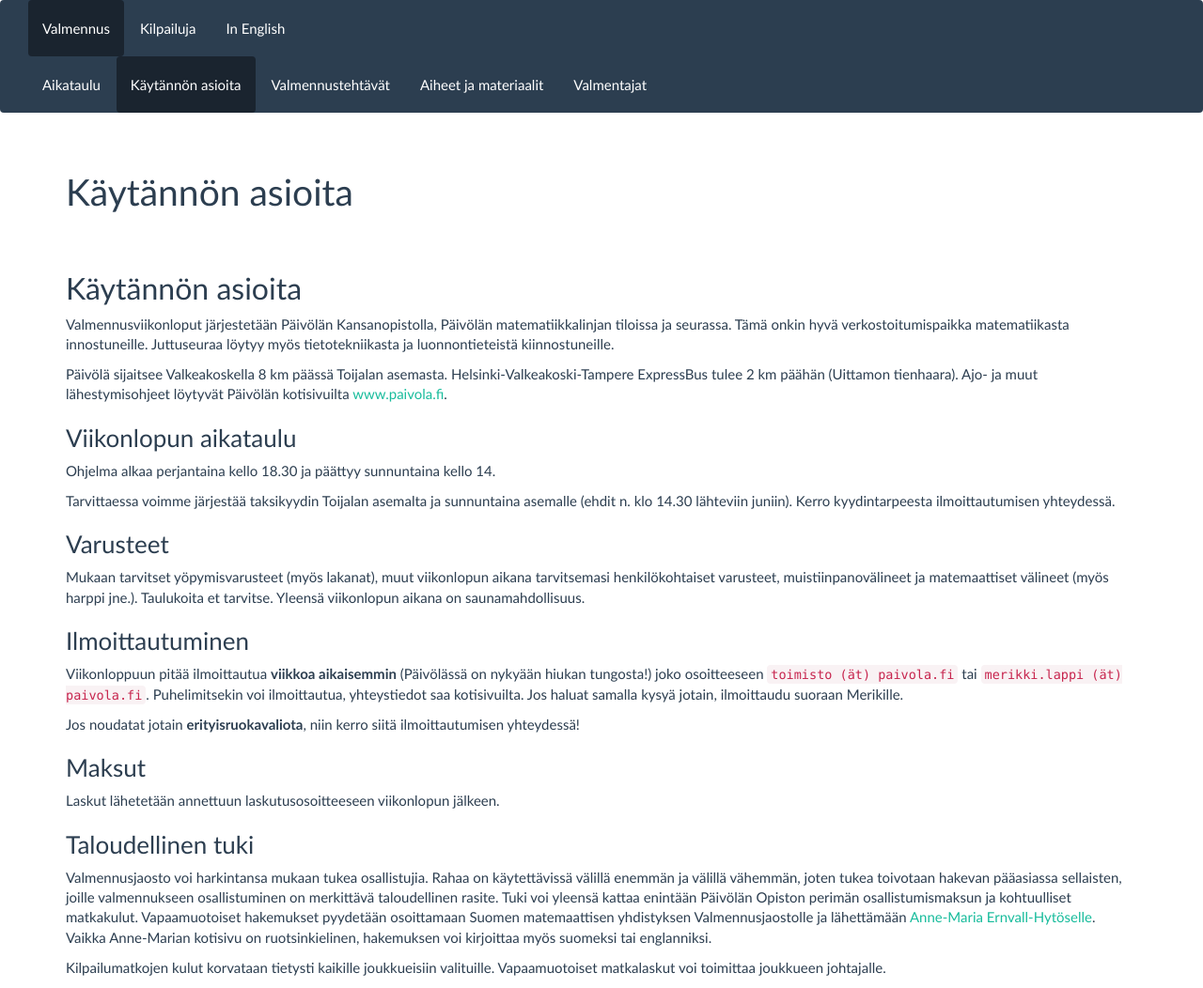
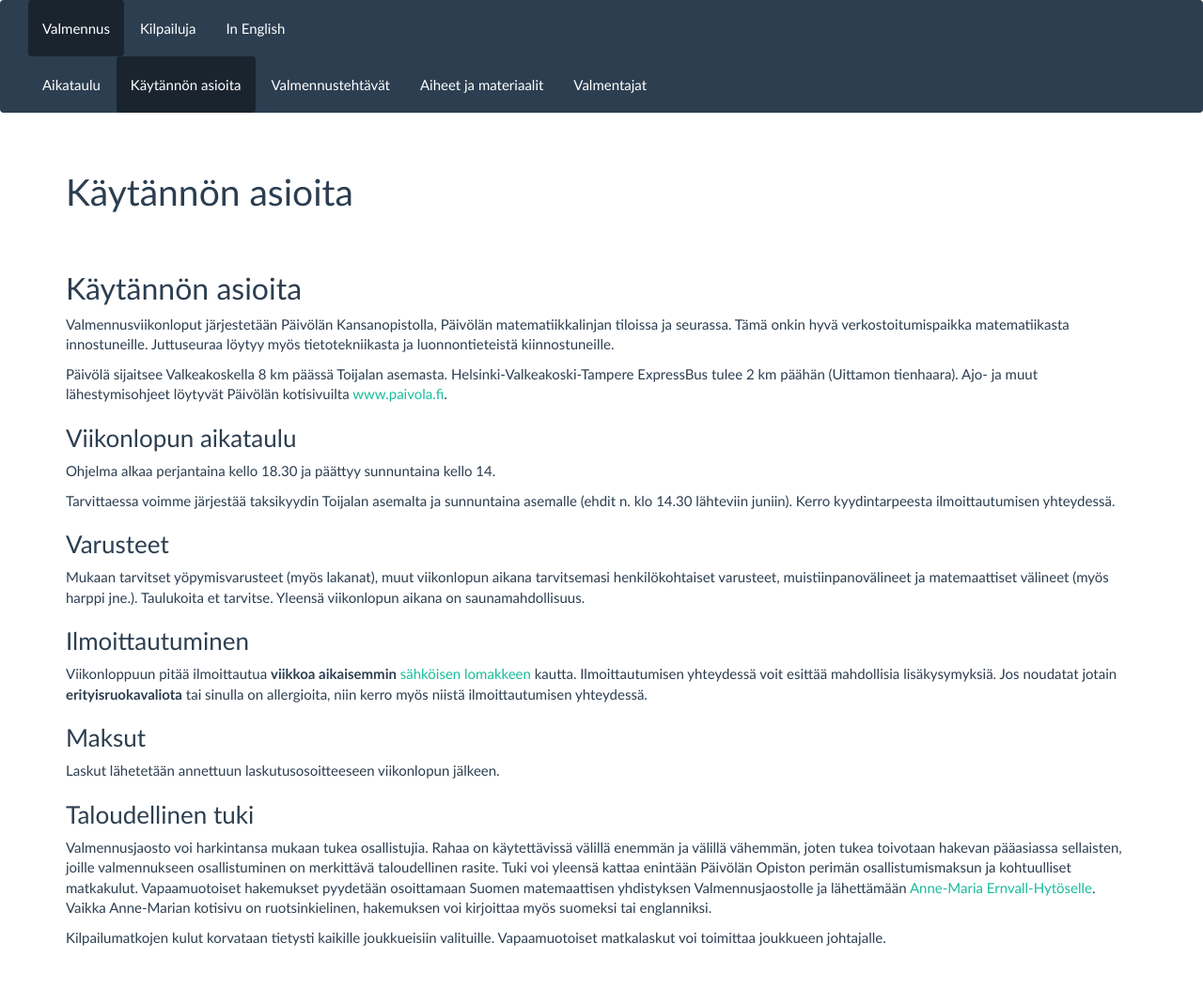
Before and after one commit to matematiikkakilpailut/matematiikkakilpailut.github.io, a Jekyll site: the page built from kaytanto/index.md, in a window 1280 px wide. Shown: the whole page at 94% size. Built offline with Jekyll 4.4.1, drawn with Linux system fonts in a browser that asks for light colours; after the commit the page ends 1020 px from its top, so only the background shows below that.

Commit message:
Update index.md

```diff
--- a/kaytanto/index.md
+++ b/kaytanto/index.md
@@ -33,14 +33,9 @@ viikonlopun aikana on saunamahdollisuus.
 ### Ilmoittautuminen
 
 Viikonloppuun pitää ilmoittautua **viikkoa aikaisemmin**
-(Päivölässä on nykyään hiukan tungosta!) joko osoitteeseen
-`toimisto (ät) paivola.fi` tai
-`merikki.lappi (ät) paivola.fi`.
-Puhelimitsekin voi ilmoittautua, yhteystiedot saa kotisivuilta. Jos haluat
-samalla kysyä jotain, ilmoittaudu suoraan Merikille.
+[sähköisen lomakkeen](https://www.paivola.fi/fi/matematiikkakilpailuvalmennukseen-ilmoittautuminen/)
+kautta. Ilmoittautumisen yhteydessä voit esittää mahdollisia lisäkysymyksiä. Jos noudatat jotain **erityisruokavaliota** tai sinulla on allergioita, niin kerro myös niistä ilmoittautumisen yhteydessä.
 
-Jos noudatat jotain **erityisruokavaliota**, niin kerro siitä
-ilmoittautumisen yhteydessä!
 
 ### Maksut
 
```
